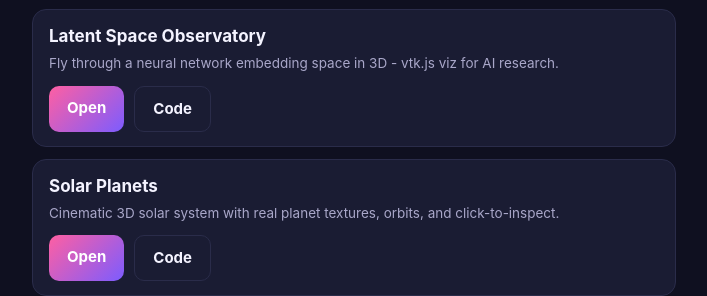
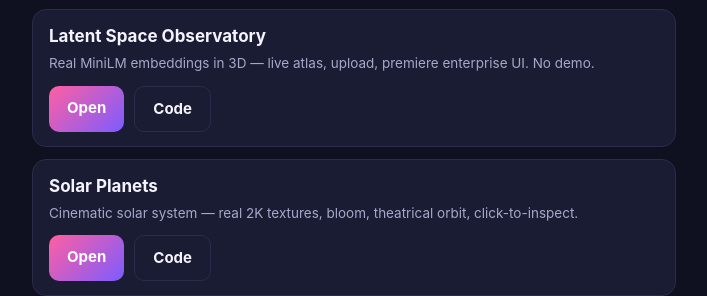
Before and after one commit to DaCameraGirl/links, a website: page index.html in a window 1280 px wide. Shown: the part 2688-2984 px from the top of the page, without its empty margins (286-993 px from the left). Drawn offline with Linux system fonts and the light colour scheme.

Commit message:
Refresh Latent Observatory and Solar Planets hub descriptions

```diff
--- a/index.html
+++ b/index.html
@@ -68,8 +68,8 @@
 
   <h2>AI, Evaluation &amp; Work Tools</h2>
   <div class="item"><p class="name">Vaultline</p><p class="desc">AI training media governance — provenance, QC, compliance, releases for voice/video data.</p><div class="btns"><a class="btn play" href="https://dacameragirl.github.io/Vaultline/">Open</a><a class="btn code" href="https://github.com/DaCameraGirl/Vaultline">Code</a></div></div>
-  <div class="item"><p class="name">Latent Space Observatory</p><p class="desc">Fly through a neural network embedding space in 3D - vtk.js viz for AI research.</p><div class="btns"><a class="btn play" href="https://dacameragirl.github.io/latent-observatory/">Open</a><a class="btn code" href="https://github.com/DaCameraGirl/latent-observatory">Code</a></div></div>
-  <div class="item"><p class="name">Solar Planets</p><p class="desc">Cinematic 3D solar system with real planet textures, orbits, and click-to-inspect.</p><div class="btns"><a class="btn play" href="https://dacameragirl.github.io/solar-planets/">Open</a><a class="btn code" href="https://github.com/DaCameraGirl/solar-planets">Code</a></div></div>
+  <div class="item"><p class="name">Latent Space Observatory</p><p class="desc">Real MiniLM embeddings in 3D — live atlas, upload, premiere enterprise UI. No demo.</p><div class="btns"><a class="btn play" href="https://dacameragirl.github.io/latent-observatory/">Open</a><a class="btn code" href="https://github.com/DaCameraGirl/latent-observatory">Code</a></div></div>
+  <div class="item"><p class="name">Solar Planets</p><p class="desc">Cinematic solar system — real 2K textures, bloom, theatrical orbit, click-to-inspect.</p><div class="btns"><a class="btn play" href="https://dacameragirl.github.io/solar-planets/">Open</a><a class="btn code" href="https://github.com/DaCameraGirl/solar-planets">Code</a></div></div>
   <div class="item"><p class="name">AI Eval Job Radar</p><p class="desc">Self-updating tracker for AI evaluation and training jobs.</p><div class="btns"><a class="btn play" href="https://dacameragirl.github.io/ai-eval-job-radar/">Open</a><a class="btn code" href="https://github.com/DaCameraGirl/ai-eval-job-radar">Code</a></div></div>
   <div class="item"><p class="name">AI Video Annotator</p><p class="desc">In-browser warehouse object annotator.</p><div class="btns"><a class="btn play" href="https://dacameragirl.github.io/AI-Video-Annotator/">Open</a><a class="btn code" href="https://github.com/DaCameraGirl/AI-Video-Annotator">Code</a></div></div>
   <div class="item"><p class="name">Hydra Evaluator App</p><p class="desc">Image-edit model evaluation tool.</p><div class="btns"><a class="btn code" href="https://github.com/DaCameraGirl/hydra-evaluator-app">Code</a></div></div>
```
